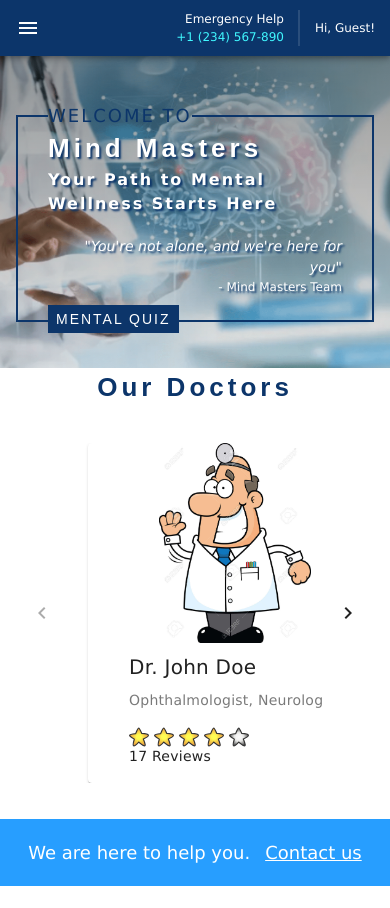
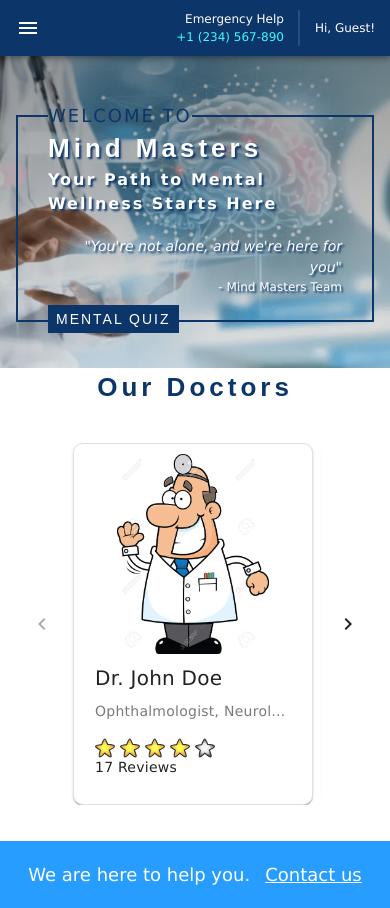
Before and after one commit to Feralwater/CogniLearn, a Vue app: page / in a window 390 px wide. Before the commit the page ends 886 px from the top, so only its background shows below. Built offline with nearby package versions, Linux system fonts and the light colour scheme.

Commit message:
add responsive styles to doctor card

```diff
--- a/src/assets/base.css
+++ b/src/assets/base.css
@@ -14,4 +14,5 @@
   --white: #ffffff;
   --indigo: #2c3e50;
   --black: #070707;
+  --border: #e0e0e0;
 }
--- a/src/components/DoctorCard/DoctorCard.css
+++ b/src/components/DoctorCard/DoctorCard.css
@@ -1,8 +1,14 @@
 .doctor-card {
-  margin: 0 20px;
-  padding: 0 25px;
+  margin: 0 15px;
+  padding: 15px 25px;
+  border: 1px solid var(--border);
+  border-radius: 10px;
 }
 
-.doctor-card-image {
-  object-fit: cover;
+@media screen and (max-width: 599px) {
+  .doctor-card {
+    margin: 0 5px;
+    padding: 10px 5px;
+    width: 240px;
+  }
 }
--- a/src/components/DoctorCard/DoctorCard.vue
+++ b/src/components/DoctorCard/DoctorCard.vue
@@ -22,11 +22,9 @@ export default defineComponent({
 
 <template>
   <v-card class="doctor-card">
-    <v-img :src="localDoctor.photo" class="doctor-card-image" height="200"></v-img>
-
-    <v-card-title class="headline">{{ localDoctor.name }}</v-card-title>
+    <v-img :src="localDoctor.photo" height="200"></v-img>
+    <v-card-title>{{ localDoctor.name }}</v-card-title>
     <v-card-subtitle>{{ localDoctor.speciality }}</v-card-subtitle>
-
     <v-card-text>
       <rating-stars :rating="localDoctor.rating" />
       {{ localDoctor.reviews }} Reviews
--- a/src/components/SlideGroup/SlideGroup.vue
+++ b/src/components/SlideGroup/SlideGroup.vue
@@ -30,7 +30,6 @@ export default defineComponent({
     <v-slide-group-item
       v-for="doctor in sliderItems"
       :key="doctor.id"
-      v-slot="{ isSelected, toggle, selectedClass }"
     >
       <doctor-card :doctor="doctor" />
     </v-slide-group-item>
--- a/src/views/HomeView/HomeView.vue
+++ b/src/views/HomeView/HomeView.vue
@@ -30,9 +30,7 @@ import { doctors } from "@/data/doctors";
 
     <section>
       <h2 class="doctors--header">Our Doctors</h2>
-      <div class="home-slider">
         <slide-group :sliderItems="doctors" />
-      </div>
     </section>
   </div>
 </template>
```
